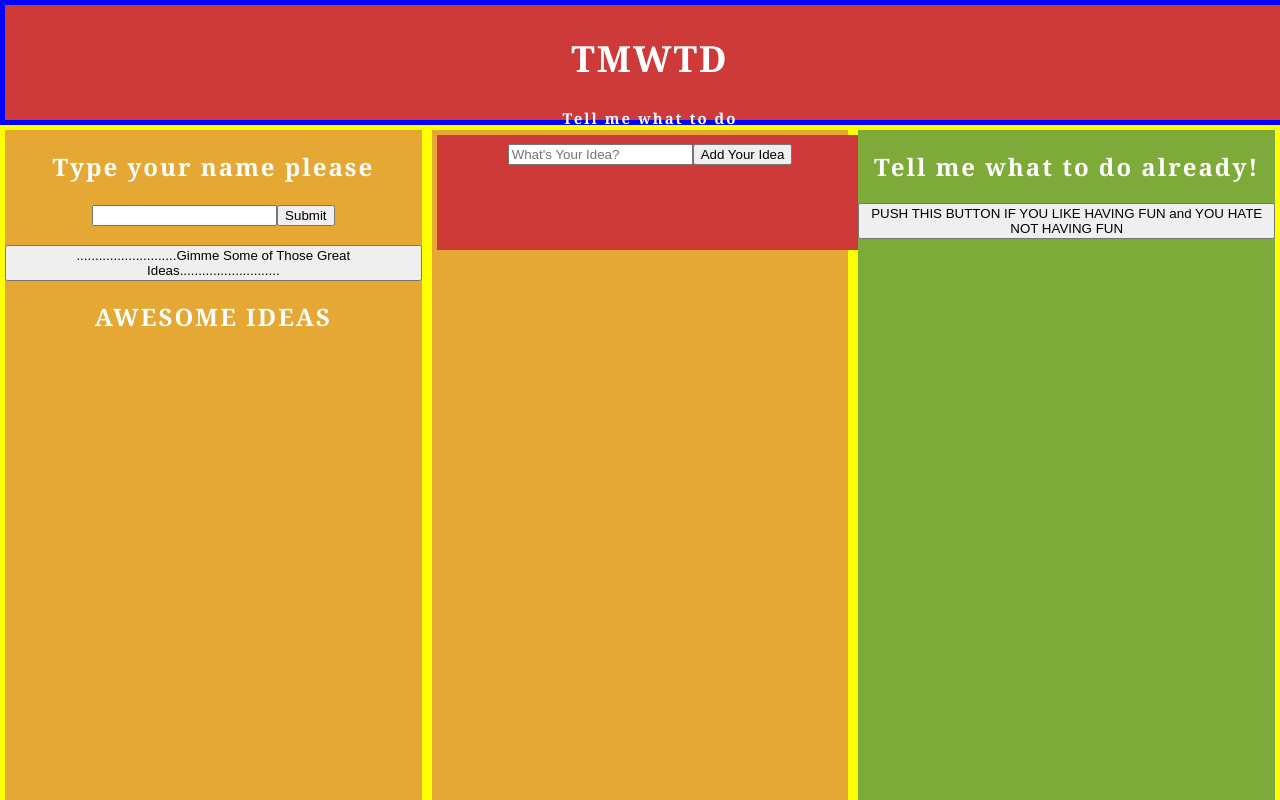
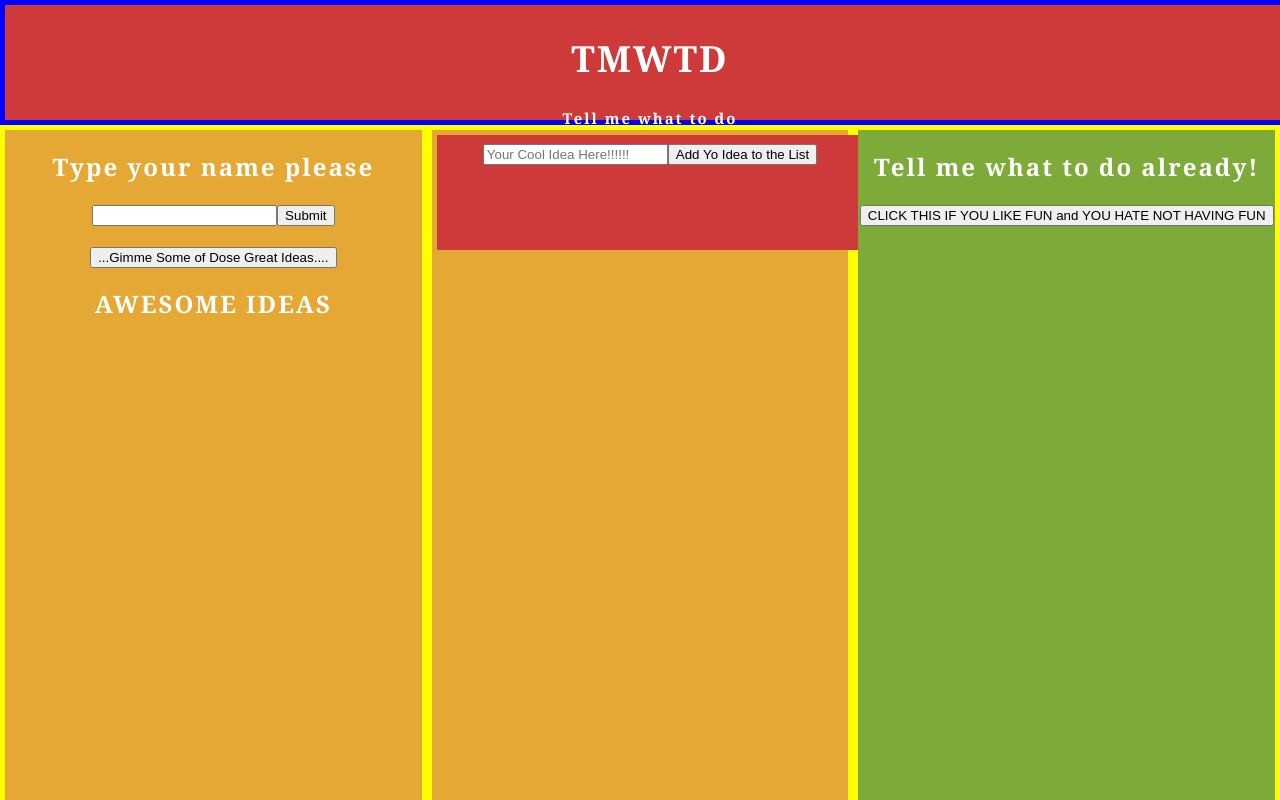
Before and after one commit to calebscoville/tmwtd, a React (Create React App) app: page / in a window 1280 px wide. Shown: the top 800 px of the page. Built offline with nearby package versions, Linux system fonts and the light colour scheme; the HTML template or start-up script is replaced by a standard one.

Commit message:
final final

```diff
--- a/src/Components/ChooseIdea.js
+++ b/src/Components/ChooseIdea.js
@@ -52,7 +52,7 @@ class ChooseIdea extends Component {
                     name='cost'
                     onChange={this.handleUpdateInput}
                     /> */}
-                    <button onClick={this.handleClick}>PUSH THIS BUTTON IF YOU LIKE HAVING FUN and YOU HATE NOT HAVING FUN</button>
+                    <button onClick={this.handleClick}>CLICK THIS IF YOU LIKE FUN and YOU HATE NOT HAVING FUN</button>
 
                 <h1>{this.state.ideaName}</h1>
             </div>
--- a/src/Components/EnterIdea.js
+++ b/src/Components/EnterIdea.js
@@ -51,12 +51,12 @@ class EnterIdea extends Component {
         <div className="header">
           <form onSubmit={this.props.addItem}>
             <input
-            placeholder="What's Your Idea?"
+            placeholder="Your Cool Idea Here!!!!!!"
             ref={this.props.inputElement}
             value={this.props.currentItem}
             onChange={this.handleInput}
                 />
-            <button type="submit" onClick={this.addItem}> Add Your Idea </button>
+            <button type="submit" onClick={this.addItem}> Add Yo Idea to the List </button>
           </form>
         </div>
       </div>
--- a/src/Components/Idea.js
+++ b/src/Components/Idea.js
@@ -66,7 +66,7 @@ class Idea extends Component {
                 {/* <h1>Gimme Ideas</h1> */}
                 {/* <input onChange={this.handleUpdateId} /> */}
                 {/* <button onClick={this.handleGetIdeaById}>Find Idea</button> */}
-                <button onClick={this.props.handleGetIdeas}>...........................Gimme Some of Those Great Ideas...........................</button>
+                <button onClick={this.props.handleGetIdeas}>...Gimme Some of Dose Great Ideas....</button>
                 {this.state.selectedIdea ?
                     <div>
                         <h3>{this.state.selectedIdea.name}</h3>
```
